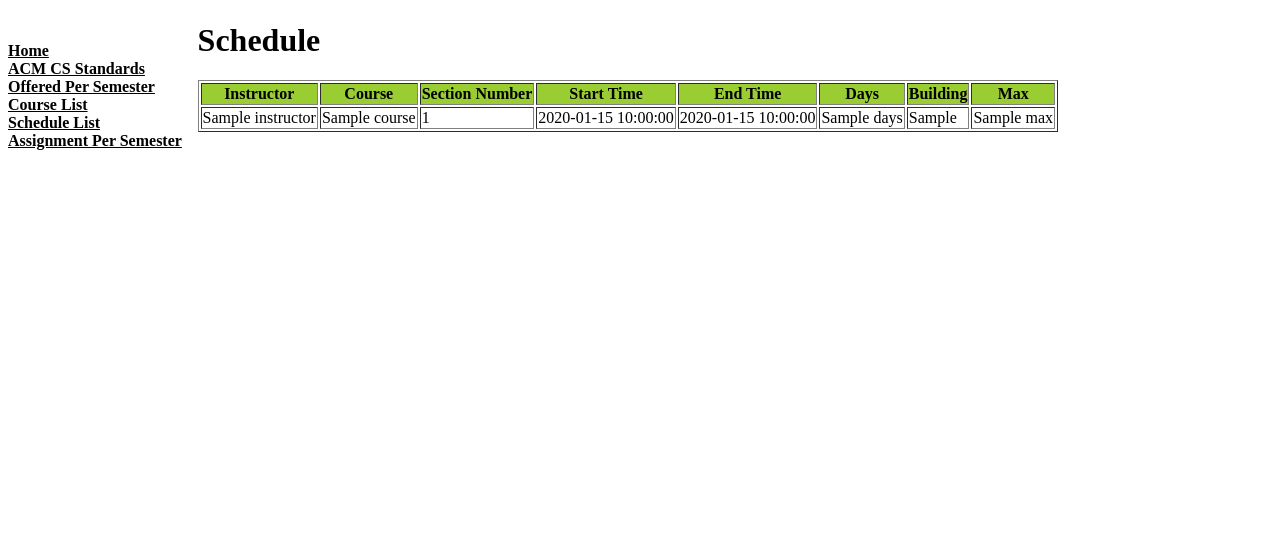
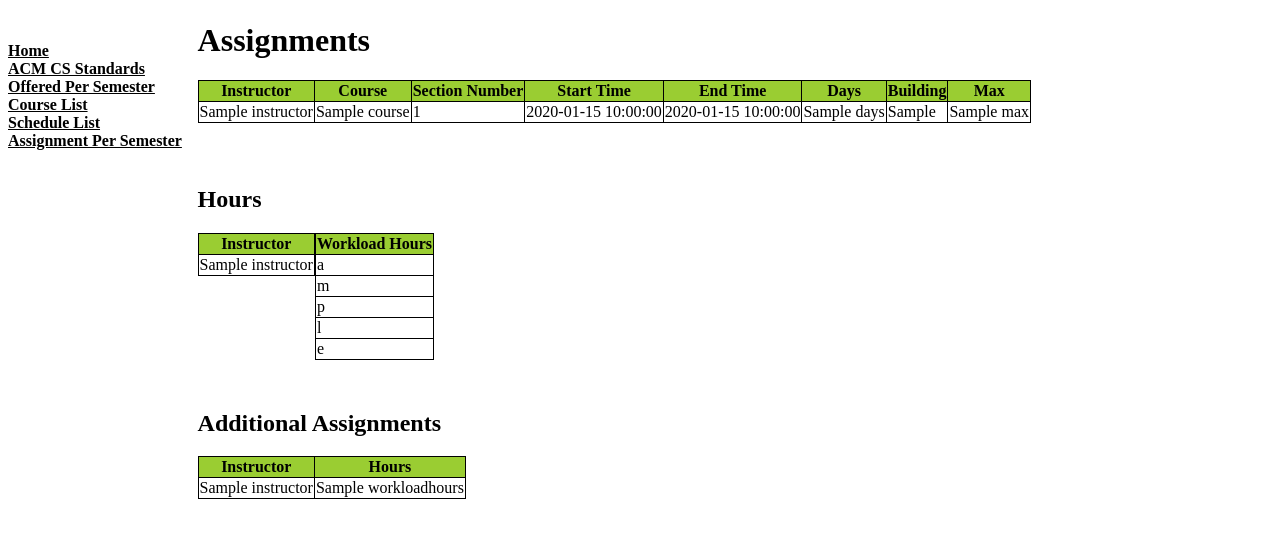
Before and after one commit to mwsu-csmp/scheduling-dashboard, a Python web app: template polls/templates/polls/teaching_assignments.jinja in a window 1280 px wide. Shown: the part 159-697 px from the top of the page. Run offline with Jinja, Linux system fonts and the light colour scheme; the template is opened without the code that fills it: most values are stand-ins (such as "Sample title", 1, 10 or a date in 2020).

Commit message:
added a table that adds up hours per instructor in the assignment summary page, and a table that holds any additional hours awarded

```diff
--- a/polls/models.py
+++ b/polls/models.py
@@ -44,6 +44,11 @@ class schedule_f(object):
         self.max = max
         self.instructor = instructor
 
+class assignments(object):
+
+    def __init__(self, instructor, workloadhours):
+        self.instructor = instructor
+        self.workloadhours = workloadhours
 
 class KnowledgeArea(models.Model):
     """Model representing the Knowledge Area."""
--- a/polls/static/polls/style.css
+++ b/polls/static/polls/style.css
@@ -24,7 +24,18 @@ div.header {
   font-size: 30px;
 }
 
+table, td, th {
+  border: 1px solid black;
+}
+
  table.table {
   empty-cells: show;
+  border-collapse: collapse;
   float: left;
 }
+
+ table.AssignmentTable {
+  empty-cells: show;
+  border-collapse: collapse;
+  float: bottom;
+}
--- a/polls/templates/polls/assignmentlist.jinja
+++ b/polls/templates/polls/assignmentlist.jinja
@@ -3,7 +3,7 @@
      <title>Schedule List</title>
    {% endblock %}
      {% block content %}
-        <h1> Schedule List </h1>
+        <h1> Assignment List </h1>
         <ul>
         {% for schedule in schedules %}
             <li><b><a href={{ schedule }}>{{ schedule }}</a></b></li>
--- a/polls/templates/polls/schedule.jinja
+++ b/polls/templates/polls/schedule.jinja
@@ -35,4 +35,5 @@
                 </tr>
         {% endfor %}
     </table>
+
      {% endblock %}
--- a/polls/templates/polls/teaching_assignments.jinja
+++ b/polls/templates/polls/teaching_assignments.jinja
@@ -4,10 +4,10 @@
    {% endblock %}
      {% block content %}
 
-     <h1> Schedule </h1>
+     <h1> Assignments </h1>
 
 
-     <table class="table" border="1">
+     <table class="table" style="margin-bottom: 30px" border="1">
       <tr bgcolor="#9acd32">
           <th>Instructor</th>
           <th>Course</th>
@@ -36,5 +36,45 @@
         {% endfor %}
     </table>
 
+    <div style="clear:both;"></div>
+   <h2>Hours</h2>
+
+    <table class="AssignmentTable" style="margin-bottom: 30px" align="left">
+      <tr bgcolor="#9acd32">
+          <th>Instructor</th>
+      </tr>
+         {% for instructor in assignment | unique(attribute='instructor') %}
+             <tr>
+                <td>{{ instructor.instructor }}</td>
+             </tr>
+         {% endfor %}
+    </table>
+    {% set total = 0 %}
+    <table class="AssignmentTable" style="margin-bottom: 30px" align="left">
+      <tr bgcolor="#9acd32">
+          <th>Workload Hours</th>
+      </tr>
+        {% for hours in assignment_hours[1:] %}
+             <tr>
+                 <td>{{ hours }}</td>
+             </tr>
+        {% endfor %}
+    </table>
+
+   <div style="clear:both;"></div>
+   <h2>Additional Assignments</h2>
+
+    <table class="AssignmentTable" style="margin-bottom: 30px" align="left">
+      <tr bgcolor="#9acd32">
+          <th>Instructor</th>
+          <th>Hours</th>
+      </tr>
+         {% for instructor in additional_assignments %}
+             <tr>
+                <td>{{ instructor.instructor }}</td>
+                <td>{{ instructor.workloadhours }}</td>
+             </tr>
+         {% endfor %}
+    </table>
 
      {% endblock %}
```
Also changed, not shown: polls/views.py (+31 -1 lines).
